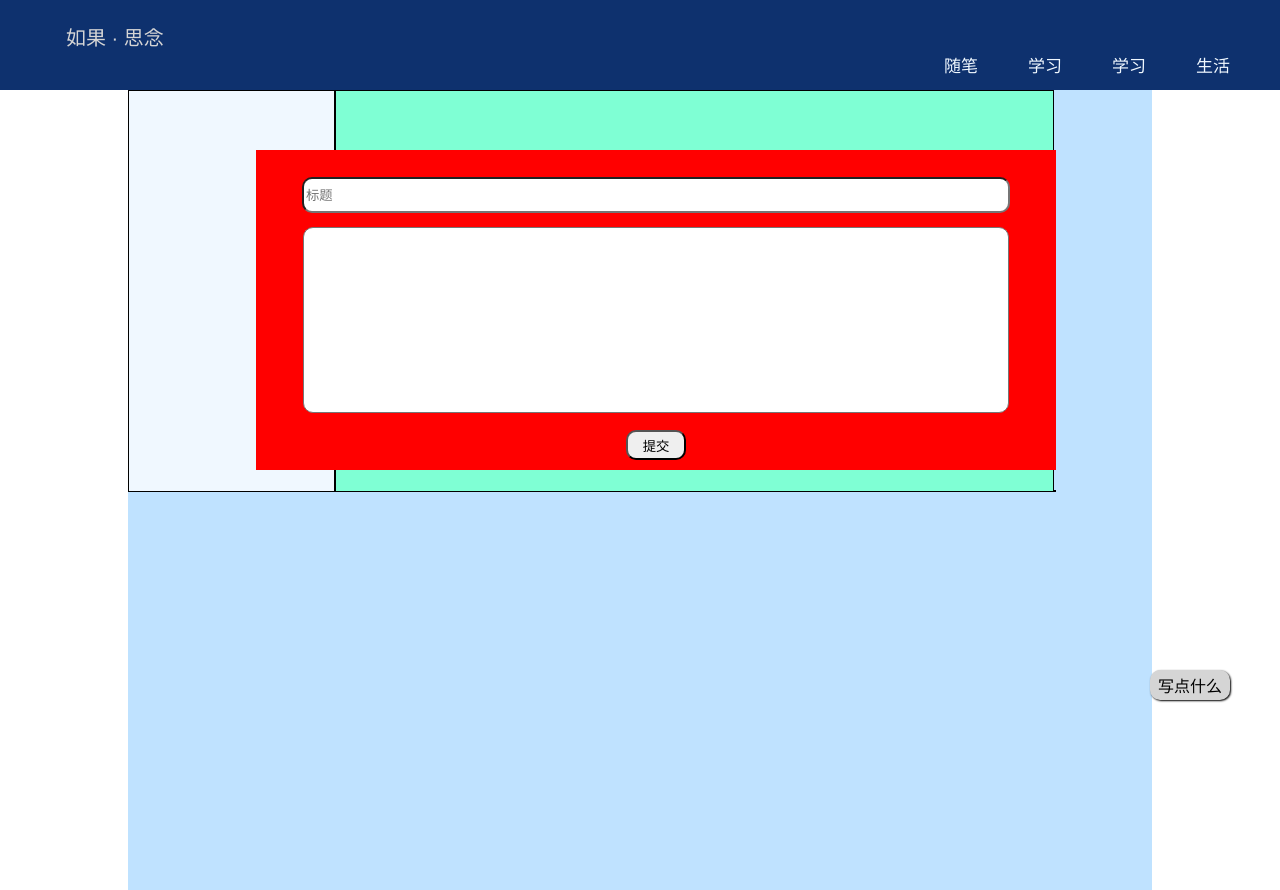
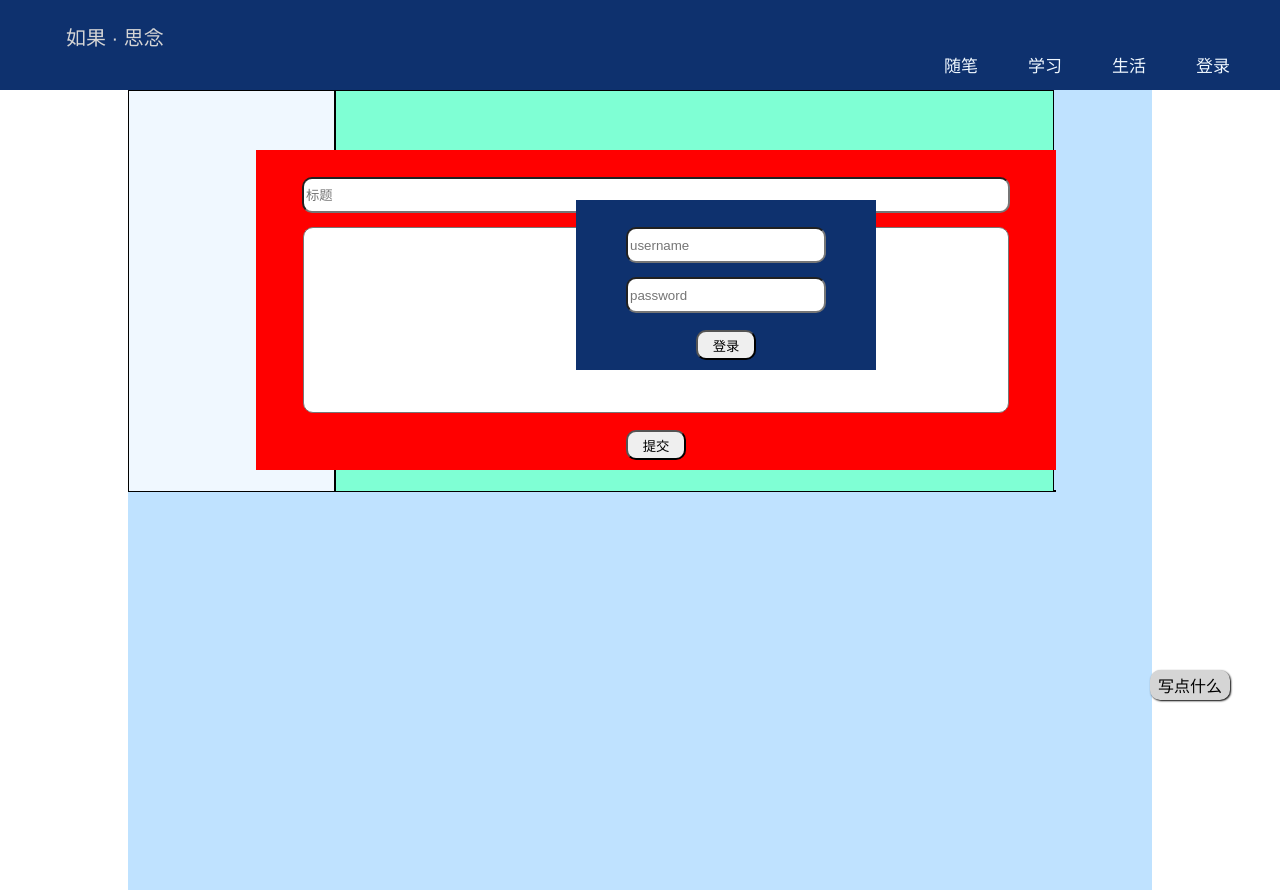
Before and after one commit to ratelGloria/maybeBlog1, a plain HTML site: page index.html in a window 1280 px wide. Drawn offline with Linux system fonts and the light colour scheme.

Commit message:
add login

```diff
--- a/index.html
+++ b/index.html
@@ -18,8 +18,8 @@
                 <ul id="head_list_ul">
                     <a href=""><li>随笔</li></a>
                     <a href=""><li id="study" v-on:click="study">学习</li></a>
-                    <a href=""><li id="studya" v-on:click="studya">学习</li></a>
                     <a href=""><li>生活</li></a>
+                    <a href=""><li id="login" v-on:click="login">登录</li></a>
                 </ul>
             </div>
         </div>
@@ -37,6 +37,12 @@
             <div style="height: 200px"><textarea id="writerBlock_content"></textarea></div>
             <div style="height: 50px"><button id="writerBlock_commit" v-on:click="writerBlock_commit">提交</button></div>
         </div>
+
+        <div id="loginBlock" style="z-index: 100;position: absolute;top: 200px;left: 45%;background-color: #0e316e;width: 300px;">
+            <div style="height: 70px"><input id="login_username" type="text" placeholder="username"></div>
+            <div style="height: 50px"><input id="login_pwd" type="password" placeholder="password"></div>
+            <div style="height: 50px"><button id="login_commit" v-on:click="login_commit">登录</button></div>
+        </div>
     </div>
 
 
@@ -47,7 +53,6 @@
         el: '#app',
         methods:{
             writerBlock_commit:function (even) {
-                alert('22221')
                 $.ajax({ url: "http://192.168.18.3:8051/WantToWrite/addMessage/"+$("#writerBlock_title").val()+"/"+$("#writerBlock_content").val(),
                     // context: document.body,
                     // data: {title:$("#writerBlock_title").val(),content:$("#writerBlock_content").val()},
@@ -63,8 +68,23 @@
                     }
                 });
             },
-            wantToWrite: function () {
-                alert('555555')
+            login: function () {
+                $.ajax({ url: "http://192.168.18.3:8051/login/in/"+$("#login_username").val()+"/"+$("#login_pwd").val(),
+                    // context: document.body,
+                    // data: {title:$("#writerBlock_title").val(),content:$("#writerBlock_content").val()},
+                    dataType:"json",
+                    type: "post",
+                    success: function(res){
+                        console.log("aaaaaa222a")
+                        var userInfo = {'username':res};
+                        console.log(JSON.stringify(res))
+                        // document.cookie = userInfo;
+                    },
+                    error: function (res) {
+                        console.log("bbbb1111bcc")
+                        console.log(JSON.stringify(res))
+                    }
+                });
             }
         }
     })
--- a/statics/css/index.css
+++ b/statics/css/index.css
@@ -143,3 +143,29 @@ body{
   width: 60px;
   height: 30px;
 }
+
+
+#loginBlock div{
+  display: flex;
+  justify-content: center;
+  align-items: center;
+  width: 200px;
+  margin: auto;
+}
+#login_username{
+  width: 700px;
+  height: 30px;
+  border-radius: 10px 10px 10px 10px;
+  margin-top: 20px;
+}
+#login_pwd{
+  width: 700px;
+  height: 30px;
+  border-radius: 10px 10px 10px 10px;
+  resize: none;
+}
+#login_commit{
+  border-radius: 10px 10px 10px 10px;
+  width: 60px;
+  height: 30px;
+}
```
